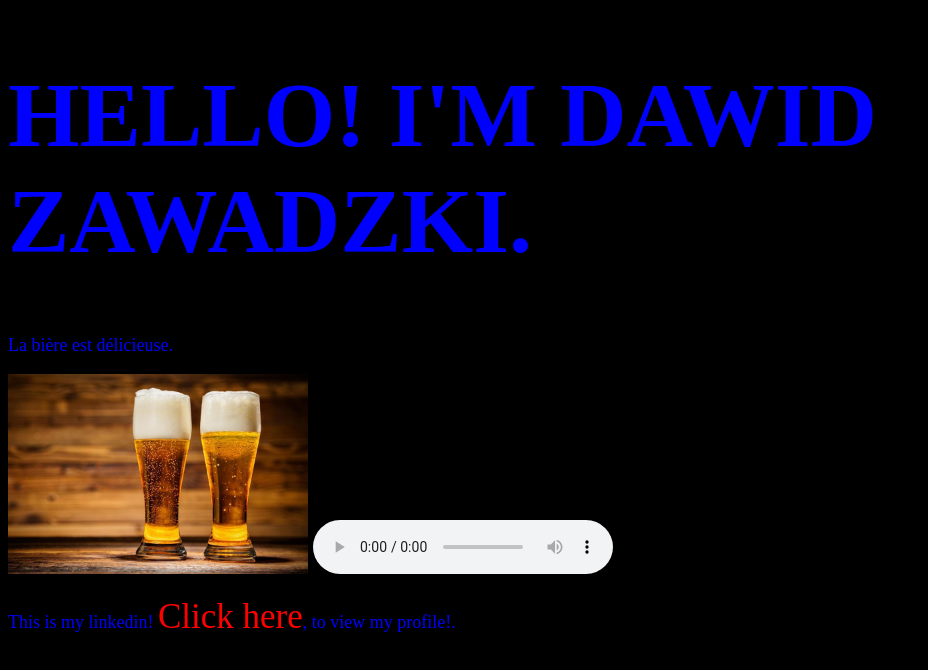
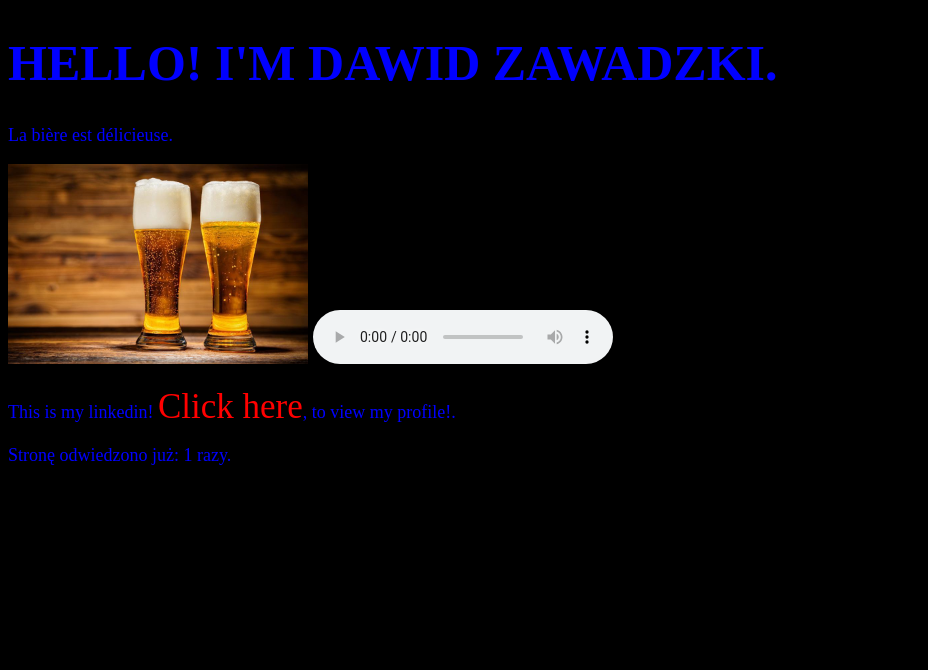
Before and after one commit to dawidzav/dawidzav.github.io, a plain HTML site: page index.html in a window 1280 px wide. Shown: the whole page, without its empty margins (0-928 px from the left). Drawn offline with Linux system fonts and the light colour scheme.

Commit message:
analytics i licznik

```diff
--- a/index.html
+++ b/index.html
@@ -1,21 +1,20 @@
 <!DOCTYPE html>
 <html lang="pl">
 <head>
-
-    <!-- Google tag (gtag.js) -->
-<script async src="https://www.googletagmanager.com/gtag/js?id=G-B75P1BMMZT"></script>
-<script>
-  window.dataLayer = window.dataLayer || [];
-  function gtag(){dataLayer.push(arguments);}
-  gtag('js', new Date());
-
-  gtag('config', 'G-B75P1BMMZT');
-</script>
-
     <meta charset="UTF-8">
     <meta name="viewport" content="width=device-width, initial-scale=1.0">
     <title>Moja Strona</title>
     <link rel="stylesheet" href="styles.css">
+
+
+    <script async src="https://www.googletagmanager.com/gtag/js?id=G-B75P1BMMZT"></script>
+    <script>
+        window.dataLayer = window.dataLayer || [];
+        function gtag(){dataLayer.push(arguments);}
+        gtag('js', new Date());
+
+        gtag('config', 'G-B75P1BMMZT');
+    </script>
 </head>
 <body>
     <header>
@@ -30,5 +29,15 @@
     </audio>
 
     <p>This is my linkedin! <a href="https://www.linkedin.com/in/dawid-zawadzki-006047252/">Click here</a>, to view my profile!.</p>
+
+<p>Stronę odwiedzono już: <span id="visitCount">0</span> razy.</p>
+
+
+<script>
+    var visitCountElement = document.getElementById("visitCount");
+    var currentCount = parseInt(visitCountElement.innerHTML);
+    visitCountElement.innerHTML = currentCount + 1;
+</script>
+
 </body>
 </html>
--- a/styles.css
+++ b/styles.css
@@ -6,7 +6,7 @@ body {
 
 h1 {
     text-transform: uppercase;
-    font-size: 92px;
+    font-size: 50px;
     font-weight: bold;
 }
 
```
